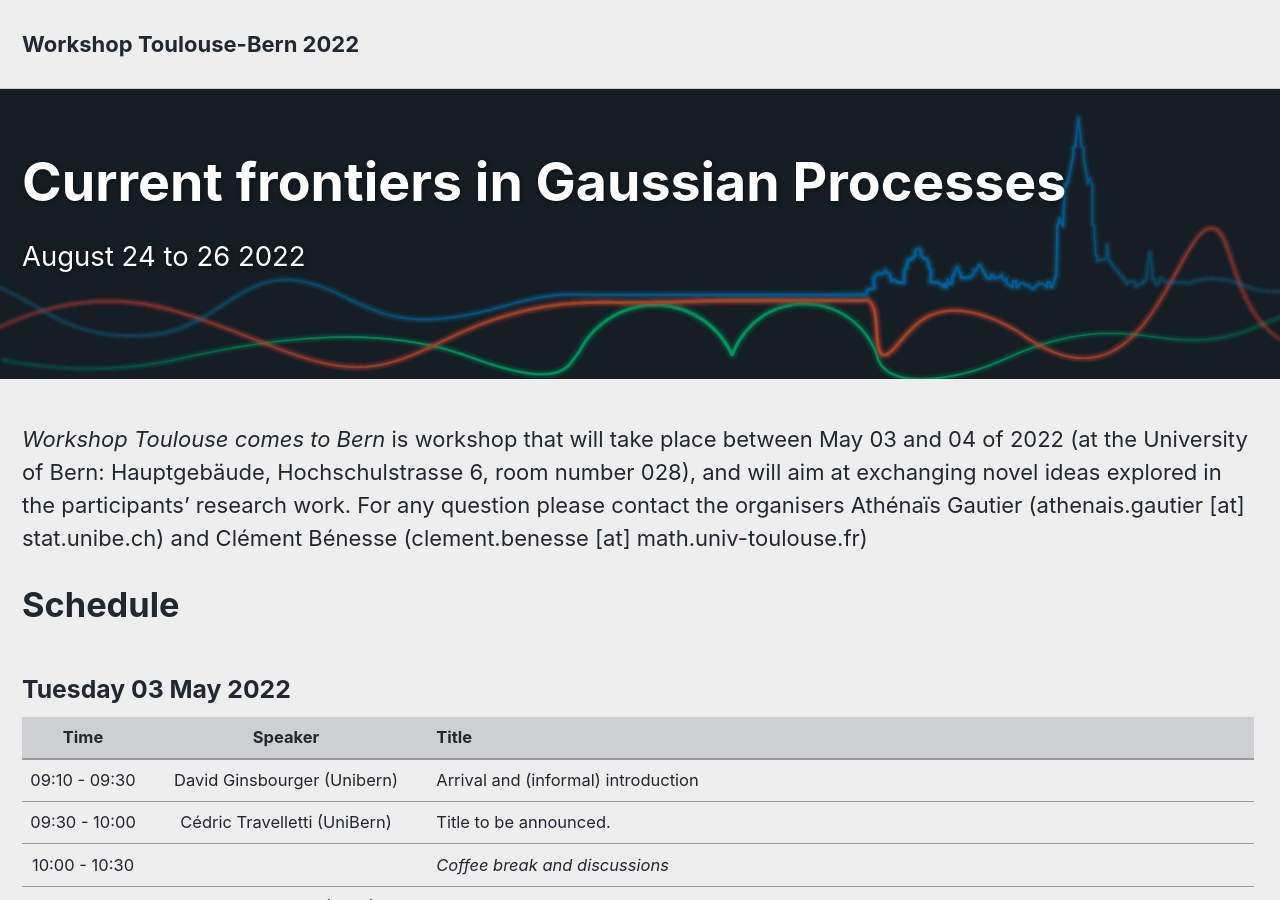
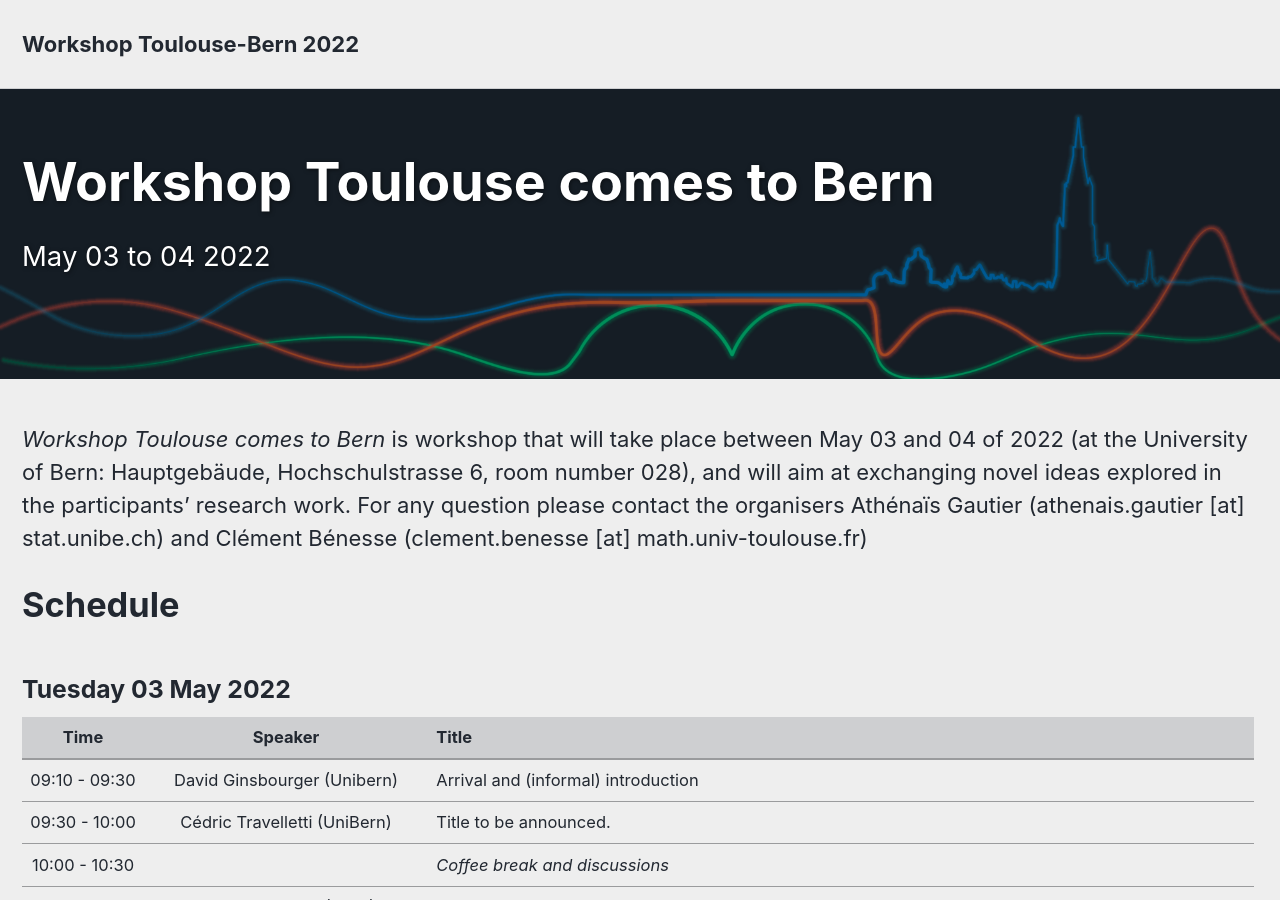
Before and after one commit to workshop-Bern-Toulouse/workshop-bern-toulouse.github.io, a Jekyll site: the page built from _pages/about.md, in a window 1280 px wide and 900 px high. Built offline with Jekyll 4.4.1, drawn with Linux system fonts in a browser that asks for light colours; cached includes are drawn as plain includes.

Commit message:
Update about.md

```diff
--- a/_pages/about.md
+++ b/_pages/about.md
@@ -1,7 +1,7 @@
 ---
 permalink: /
-title: "Current frontiers in Gaussian Processes"
-excerpt: "August 24 to 26 2022"
+title: "Workshop Toulouse comes to Bern"
+excerpt: "May 03 to 04 2022"
 layout: splash
 classes: wide
 redirect_from:
```
